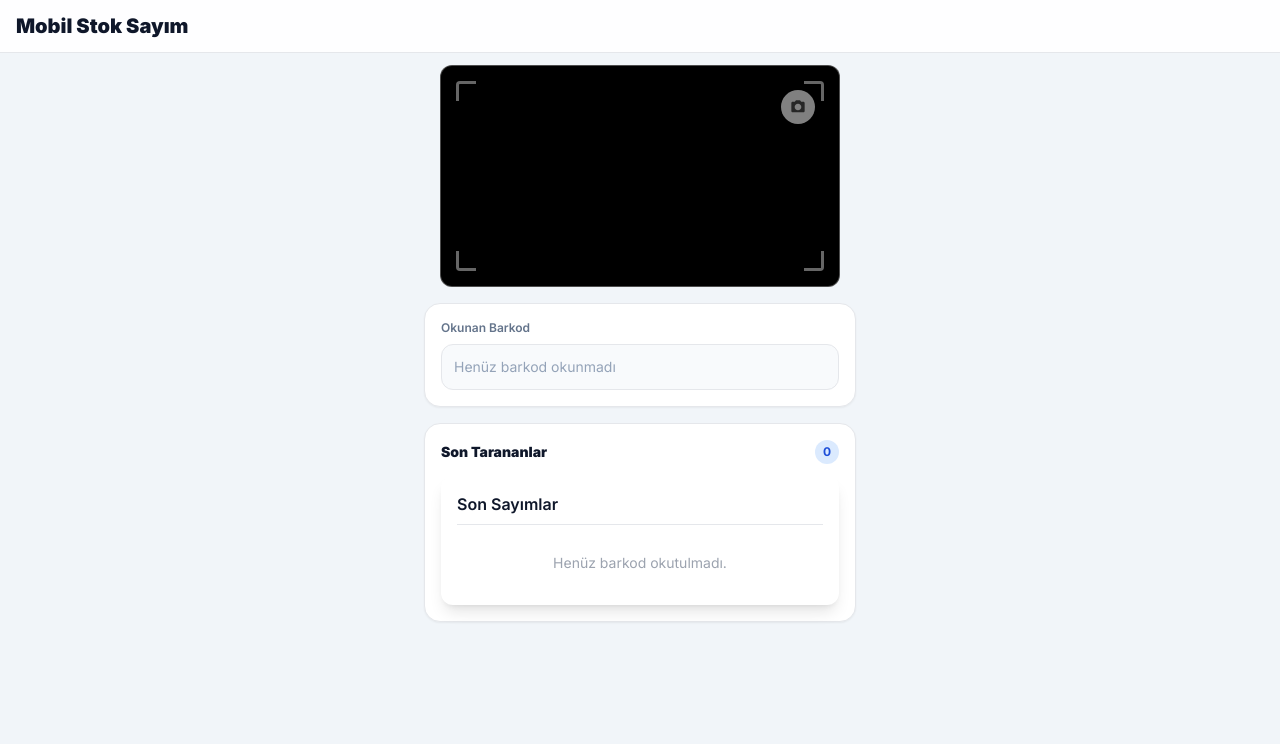
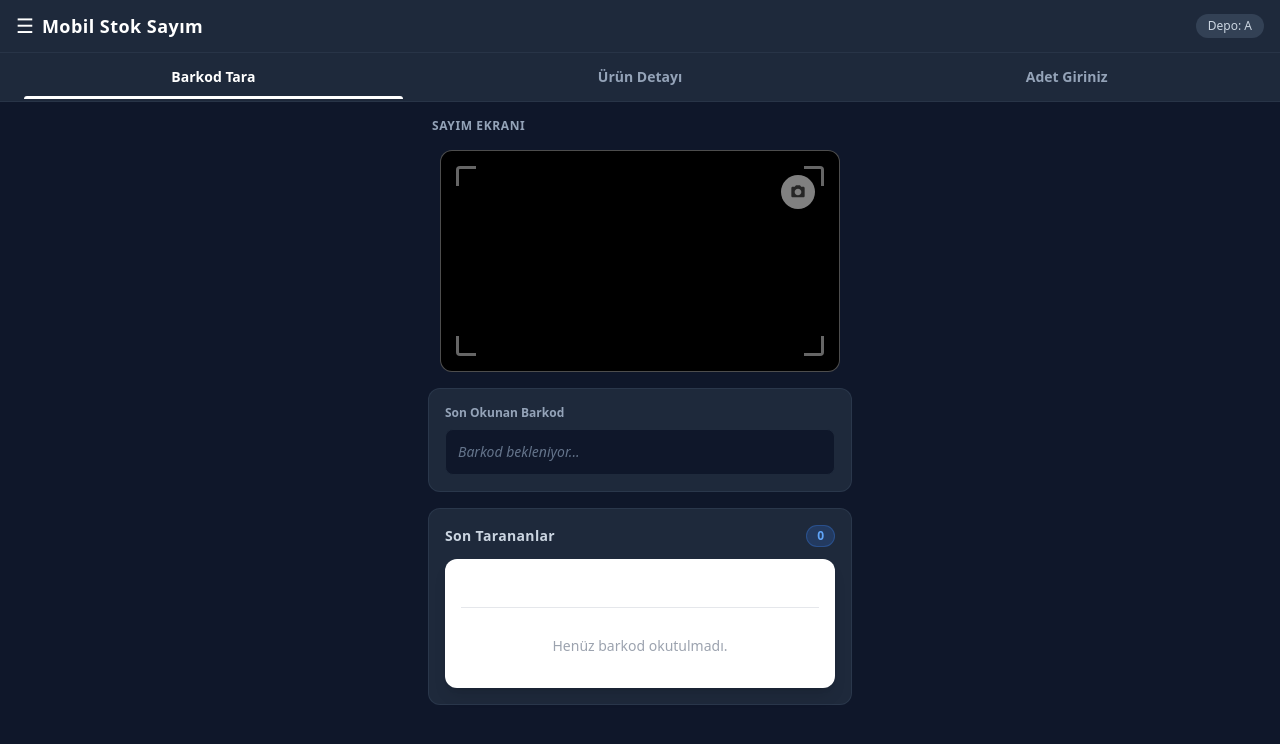
Before and after one commit to celalkale-gitcode/Ayakkabi_Erp, a Next.js app in the folder frontend/: page /dashboard/inventory in a window 1280 px wide. Shown: the top 744 px of the page. Built offline with nearby package versions, Linux system fonts and the light colour scheme.

Commit message:
Update page.tsx

```diff
--- a/frontend/src/app/dashboard/inventory/page.tsx
+++ b/frontend/src/app/dashboard/inventory/page.tsx
@@ -1,27 +1,45 @@
 'use client';
 
-import { useState } from 'react';
+import { useState, useRef, useEffect } from 'react';
 
+// Bileşen ve Kütüphane Importları
 import BarkodScanner from '@/features/inventory/components/BarcodeScanner';
 import ScanHistoryList from '@/features/inventory/components/ScanHistoryList';
 import ManualProductModal from '@/features/inventory/components/ManualProductModal';
+import CameraButton from '@/features/inventory/components/CameraButton';
 
-// Zustand Store, API ve Gerçek Ürün Tiplerinin Entegrasyonu
+// Zustand Store ve API Servis Katmanları
 import { useInventoryStore } from '@/features/inventory/store/useInventoryStore';
 import { inventoryApi } from '@/features/inventory/services/inventoryApi';
 import { ManualProductPayload, ScannedItem } from '@/features/inventory/types/inventory.types';
 
+// Tip Tanımları (Tab Menüsü İçin)
+type TabType = 'scan' | 'detail' | 'quantity';
+
 export default function InventoryPage() {
   const [barcode, setBarcode] = useState('');
+  const [activeTab, setActiveTab] = useState<TabType>('scan'); // Varsayılan olarak tarayıcı açık başlar
   const [showManualModal, setShowManualModal] = useState(false);
   const [showSelectionModal, setShowSelectionModal] = useState(false);
   const [lastScanned, setLastScanned] = useState<string | null>(null);
   const [isLoading, setIsLoading] = useState(false);
 
-  // Zustand Global Store bağlantısı
+  // Adet Giriş Ekranı İçin Miktar State'i
+  const [quantityInput, setQuantityInput] = useState<number>(1);
+
+  // Gerçek Ürün Bilgisi Simülasyon Verisi (Görseldeki LED Panel Bilgileri)
+  const [currentProduct, setCurrentProduct] = useState<{
+    name: string;
+    location: string;
+    shelf: string;
+    currentStock: number;
+    sku: string;
+  } | null>(null);
+
+  // Zustand Store Bağlantısı
   const { scannedItems, addScannedItem } = useInventoryStore();
 
-  // Barkod tarayıcı tetiklendiğinde çalışan ana fonksiyon
+  // BARKOD TARAYICI TETİKLENDİĞİNDE ÇALIŞAN ANA FONKSİYON
   const handleBarcode = async (code: string) => {
     setBarcode(code);
 
@@ -32,19 +50,16 @@ export default function InventoryPage() {
     try {
       setIsLoading(true);
 
-      // Backend servisinden tarama isteği atılıyor (/inventory/scan)
+      // Backend API sorgusu atılıyor
       const data = await inventoryApi.scanBarcode(code);
 
-      // Veritabanı modelinize göre data.success veya doğrudan gelen veri yapısı kontrolü
       if (data && data.success !== false) {
-
-        // ÜRÜN VERİ TABANINDA VAR:
-        // Backend mimarinizden dönen verideki SKU ve güncel stok miktarını güvenli bir şekilde ayıklıyoruz.
-        // Eğer API doğrudan güncellenen varyantı veya ana ürünü dönüyorsa ona göre süzme yapıyoruz:
+        // DURUM A: Ürün sistemde var.
+        // Hiyerarşik mimarinize göre varyant veya stok bilgisini çözümlüyoruz
         let resolvedSku = data.sku || code;
         let resolvedStock = typeof data.yeniStok === 'number' ? data.yeniStok : 1;
+        let productName = 'Kayıtlı Ürün';
 
-        // Gelen veri hiyerarşik Product şemasındaysa içindeki ilgili varyantı bul:
         if (data.varyantlar) {
           const targetVariant = data.varyantlar.find((v: any) =>
             v.barkodlar?.some((b: any) => b.barkod === code) || v.sku === code
@@ -52,135 +67,307 @@ export default function InventoryPage() {
           if (targetVariant) {
             resolvedSku = targetVariant.sku;
             resolvedStock = targetVariant.stokMiktari;
+            productName = data.modelAdi || 'Kayıtlı Ürün';
           }
         }
 
-        const successItem: ScannedItem = {
-          success: true,
-          sku: resolvedSku,
-          yeniStok: resolvedStock
-        };
+        // Aktif ürünü ekrana basmak üzere hafızaya al ve otomatik olarak "Adet Giriniz" sekmesine geç
+        setCurrentProduct({
+          name: productName,
+          location: data.lokasyon || 'A-12-04',
+          shelf: data.raf || '03',
+          currentStock: resolvedStock,
+          sku: resolvedSku
+        });
 
-        // Zustand store'a ekle (Böylece listenin en üstüne düşer ve arayüz güncellenir)
-        addScannedItem(successItem);
+        setQuantityInput(1); // Miktar kutusunu sıfırla
+        setActiveTab('quantity'); // Görseldeki gibi adet girme alanını aç
 
       } else {
-        // ÜRÜN VERİTABANINDA YOK: 3 Seçenekli Karar Modalini Aç
+        // DURUM B: Ürün sistemde kayıtlı değil
         setShowSelectionModal(true);
       }
     } catch (error: any) {
-      // API'den PRODUCT_NOT_FOUND veya 404 hatası dönerse doğrudan seçim menüsünü tetikle
       if (error.response?.data?.code === 'PRODUCT_NOT_FOUND' || error.response?.status === 404) {
         setShowSelectionModal(true);
       } else {
-        console.error('Barkod taranırken sistem hatası:', error);
+        console.error('Sistem hatası:', error);
       }
     } finally {
       setIsLoading(false);
     }
   };
 
-  // Seçim Menüsü Seçenek 1: Hızlıca Yeni Ürün Olarak Ekle (Payload Sözleşmesine Uygun)
+  // SEÇENEK 1: Hızlıca Yeni Ürün Ekleme İsteği
   const handleQuickAdd = async () => {
     try {
       setIsLoading(true);
-
-      // API'nin beklediği ManualProductPayload yapısı zorunlu alanlarla dolduruluyor
       const payload: ManualProductPayload = {
         barkod: barcode,
         urunAdi: 'Hızlı Eklenen Ürün',
         renk: 'Standart',
         beden: 'Standart',
-        sku: 'SKU-' + barcode, // Benzersiz varsayılan SKU üretimi
+        sku: 'SKU-' + barcode,
         miktar: 1
       };
-
       const res = await inventoryApi.createManualProduct(payload);
 
-      // Zustand global state güncelleniyor
       addScannedItem({
         success: true,
         sku: res.sku || payload.sku,
         yeniStok: res.yeniStok || payload.miktar
       });
-
       setShowSelectionModal(false);
+      setActiveTab('scan');
     } catch (err) {
-      console.error('Hızlı ürün ekleme başarısız:', err);
+      console.error(err);
     } finally {
       setIsLoading(false);
     }
   };
 
-  // Seçim Menüsü Seçenek 3: Detaylı Form Verilerini API'ye Gönderme
+  // SEÇENEK 3: Detaylı Form Verilerini Backend'e Gönderme
   const handleManualFormSubmit = async (formData: any) => {
     try {
       setIsLoading(true);
-
-      // ManualProductPayload tip güvenliğine tam eşleme
       const payload: ManualProductPayload = {
         barkod: barcode,
-        urunAdi: formData.urunAdi || 'İsimsiz Ürün',
+        urunAdi: formData.urunAdi,
         marka: formData.marka,
-        renk: formData.renk || 'Belirtilmedi',
-        beden: formData.beden || 'Belirtilmedi',
-        sku: formData.sku || 'SKU-' + barcode,
+        renk: formData.renk,
+        beden: formData.beden,
+        sku: formData.sku || barcode,
         miktar: Number(formData.miktar) || 1
       };
 
       const res = await inventoryApi.createManualProduct(payload);
 
-      // Başarılı kayıttan sonra global Zustand listesine işle
       addScannedItem({
         success: true,
         sku: res.sku || payload.sku,
         yeniStok: res.yeniStok || payload.miktar
       });
+      setShowManualModal(false);
+      setActiveTab('scan');
+    } catch (err) {
+      console.error(err);
+    } finally {
+      setIsLoading(false);
+    }
+  };
 
-      setShowManualModal(false);
+  // ADET GİRİNİZ EKRANI: BÜYÜK YEŞİL "ONAYLA" BUTONU AKIŞI
+  const handleConfirmQuantity = async () => {
+    if (!currentProduct) return;
+    try {
+      setIsLoading(true);
+
+      // Sayım stoğunu API sözleşmenize göre güncellemek için istek atılıyor
+      const payload: ManualProductPayload = {
+        barkod: barcode,
+        urunAdi: currentProduct.name,
+        renk: 'Mevcut',
+        beden: 'Mevcut',
+        sku: currentProduct.sku,
+        miktar: quantityInput
+      };
+
+      // API'ye gönderip güncel veriyi Zustand'a senkronize ediyoruz
+      const res = await inventoryApi.createManualProduct(payload);
+
+      addScannedItem({
+        success: true,
+        sku: res.sku || currentProduct.sku,
+        yeniStok: res.yeniStok || (currentProduct.currentStock + quantityInput)
+      });
+
+      // İşlem başarılı olduktan sonra kullanıcıyı tekrar tarama ekranına geri döndür
+      setCurrentProduct(null);
+      setBarcode('');
+      setActiveTab('scan');
     } catch (err) {
-      console.error('Manuel form kaydı gönderilemedi:', err);
+      console.error('Stok onaylanamadı:', err);
     } finally {
       setIsLoading(false);
     }
   };
 
   return (
-    <div className="min-h-screen bg-slate-100 flex flex-col">
-      {/* STICKY HEADER */}
-      <div className="sticky top-0 z-40 bg-white/90 backdrop-blur border-b">
-        <div className="px-4 py-3">
-          <h1 className="text-xl font-black text-slate-900">Mobil Stok Sayım</h1>
+    <div className="min-h-screen bg-[#0f172a] text-white flex flex-col font-sans">
+
+      {/* 1. ÜST HEADER BAR (Koyu Tema) */}
+      <div className="bg-[#1e293b] border-b border-slate-700/50 sticky top-0 z-40">
+        <div className="px-4 py-3 flex justify-between items-center">
+          <div className="flex items-center gap-2">
+            <span className="text-xl">☰</span>
+            <h1 className="text-lg font-bold tracking-wide">Mobil Stok Sayım</h1>
+          </div>
+          <span className="text-xs bg-slate-700 px-3 py-1 rounded-full text-slate-300 font-medium">
+            Depo: A
+          </span>
         </div>
       </div>
 
-      {/* MAIN CONTENT AREA */}
-      <div className="flex-1 w-full max-w-md mx-auto px-2 py-3 space-y-4">
-        {/* SCANNER COMPONENT */}
-        <div className="w-full">
-          <BarkodScanner onResult={handleBarcode} />
+      {/* 2. PROFESYONEL TAB MENÜ BİLEŞENİ */}
+      <div className="w-full bg-[#1e293b] border-b border-slate-700/50 sticky top-[49px] z-40">
+        <div className="flex justify-around items-center h-12">
+          {/* Barkod Tara */}
+          <button
+            onClick={() => setActiveTab('scan')}
+            className={`flex-1 text-center py-3 text-xs sm:text-sm font-bold transition-all relative ${
+              activeTab === 'scan' ? 'text-white' : 'text-slate-400'
+            }`}
+          >
+            Barkod Tara
+            {activeTab === 'scan' && (
+              <div className="absolute bottom-0 left-6 right-6 h-[3px] bg-white rounded-t-full" />
+            )}
+          </button>
+
+          {/* Ürün Detayı */}
+          <button
+            onClick={() => setActiveTab('detail')}
+            className={`flex-1 text-center py-3 text-xs sm:text-sm font-bold transition-all relative ${
+              activeTab === 'detail' ? 'text-white' : 'text-slate-400'
+            }`}
+          >
+            Ürün Detayı
+            {activeTab === 'detail' && (
+              <div className="absolute bottom-0 left-6 right-6 h-[3px] bg-white rounded-t-full" />
+            )}
+          </button>
+
+          {/* Adet Giriniz */}
+          <button
+            onClick={() => setActiveTab('quantity')}
+            className={`flex-1 text-center py-3 text-xs sm:text-sm font-bold transition-all relative ${
+              activeTab === 'quantity' ? 'text-white' : 'text-slate-400'
+            }`}
+          >
+            Adet Giriniz
+            {activeTab === 'quantity' && (
+              <div className="absolute bottom-0 left-6 right-6 h-[3px] bg-white rounded-t-full" />
+            )}
+          </button>
         </div>
+      </div>
 
-        {/* OKUNAN BARKOD VE YÜKLENİYOR DURUMU */}
-        <div className="bg-white rounded-2xl shadow-sm border p-4">
-          <p className="text-xs font-semibold text-slate-500">Okunan Barkod</p>
-          <div className="mt-2 bg-slate-50 border rounded-xl p-3 flex justify-between items-center">
-            {barcode ? (
-              <p className="text-lg font-black text-blue-600 break-all">{barcode}</p>
+      {/* 3. DİNAMİK İÇERİK ALANI */}
+      <div className="flex-1 w-full max-w-md mx-auto px-3 py-4 space-y-4 overflow-y-auto">
+        <p className="text-xs font-bold text-slate-400 uppercase tracking-wider px-1">Sayım Ekranı</p>
+
+        {/* SEKME A: KAMERA VE TARAYICI MODU */}
+        {activeTab === 'scan' && (
+          <div className="space-y-4 animate-in fade-in duration-200">
+            <div className="w-full">
+              <BarkodScanner onResult={handleBarcode} />
+            </div>
+            {/* Okunan Barkod Bilgi Kutusu */}
+            <div className="bg-[#1e293b] rounded-xl border border-slate-700/60 p-4">
+              <p className="text-xs font-semibold text-slate-400">Son Okunan Barkod</p>
+              <div className="mt-2 bg-[#0f172a] border border-slate-800 rounded-lg p-3 flex justify-between items-center">
+                {barcode ? (
+                  <p className="text-base font-mono font-bold text-blue-400 break-all">{barcode}</p>
+                ) : (
+                  <p className="text-slate-500 text-sm italic">Barkod bekleniyor...</p>
+                )}
+                {isLoading && (
+                  <div className="w-4 h-4 border-2 border-blue-400 border-t-transparent rounded-full animate-spin" />
+                )}
+              </div>
+            </div>
+          </div>
+        )}
+
+        {/* SEKME B: GENİŞ ÜRÜN DETAYI MODU */}
+        {activeTab === 'detail' && (
+          <div className="bg-[#1e293b] p-4 rounded-xl border border-slate-700/60 space-y-3 animate-in fade-in duration-200">
+            <h3 className="font-bold text-base border-b border-slate-700 pb-2 text-blue-400">Geniş Ürün Detayı</h3>
+            {currentProduct ? (
+              <div className="text-sm space-y-2 font-medium text-slate-300">
+                <p><span className="text-slate-500">Ürün Adı:</span> {currentProduct.name}</p>
+                <p><span className="text-slate-500">SKU Kodu:</span> {currentProduct.sku}</p>
+                <p><span className="text-slate-500">Güncel Stok:</span> {currentProduct.currentStock} Adet</p>
+                <p><span className="text-slate-500">Fiziksel Konum:</span> {currentProduct.location}</p>
+                <p><span className="text-slate-500">Raf ID:</span> {currentProduct.shelf}</p>
+              </div>
             ) : (
-              <p className="text-slate-400 text-sm">Henüz barkod okunmadı</p>
-            )}
-            {isLoading && (
-              <div className="w-5 h-5 border-2 border-blue-600 border-t-transparent rounded-full animate-spin"></div>
+              <p className="text-slate-500 text-xs italic">Detaylarını görmek için lütfen önce bir barkod taratın.</p>
             )}
           </div>
-        </div>
+        )}
 
-        {/* TARAMA GEÇMİŞİ (ZUSTAND STORE ÜZERİNDEN AKAR) */}
-        <div className="bg-white rounded-2xl shadow-sm border p-4">
+        {/* SEKME C: ADET GİRİŞ VE ONAY MODU (Görseldeki Panel Düzeni) */}
+        {activeTab === 'quantity' && (
+          <div className="space-y-3 animate-in fade-in duration-200">
+            {/* Ürün Künyesi */}
+            <div className="bg-[#1e293b] p-4 rounded-xl border border-slate-700/60 space-y-1">
+              <p className="text-sm font-bold text-slate-200">
+                URÜN ADI: {currentProduct?.name || 'LED PANEL - 24W (PHILIPS)'}
+              </p>
+              <p className="text-xs text-slate-400 font-medium">
+                Lokasyon: {currentProduct?.location || 'A-12-04'}
+              </p>
+              <p className="text-xs text-slate-400 font-medium">
+                Raf: {currentProduct?.shelf || '03'}
+              </p>
+            </div>
+
+            {/* Sayım Girdi Kontrolleri */}
+            <div className="bg-[#1e293b] p-4 rounded-xl border border-slate-700/60 space-y-4">
+              <p className="text-sm font-bold text-slate-300">
+                Mevcut: <span className="text-emerald-400">{currentProduct?.currentStock || 42} Adet</span>
+              </p>
+
+              <div className="flex items-center justify-between gap-3">
+                <span className="text-sm text-slate-400 font-bold whitespace-nowrap">Miktar Girin:</span>
+                <input
+                  type="number"
+                  value={quantityInput}
+                  onChange={(e) => setQuantityInput(Math.max(1, Number(e.target.value)))}
+                  className="w-full bg-[#0f172a] border border-slate-700 rounded-lg px-3 py-2 text-center text-lg font-black text-white focus:outline-none focus:border-blue-500"
+                />
+              </div>
+
+              {/* Hızlı Ekleme ve Silme Tuş Takımı */}
+              <div className="grid grid-cols-3 gap-2">
+                <button
+                  onClick={() => setQuantityInput((prev) => prev + 1)}
+                  className="bg-slate-700 hover:bg-slate-600 active:scale-95 py-2.5 rounded-lg font-bold text-sm transition"
+                >
+                  +1
+                </button>
+                <button
+                  onClick={() => setQuantityInput((prev) => prev + 10)}
+                  className="bg-slate-700 hover:bg-slate-600 active:scale-95 py-2.5 rounded-lg font-bold text-sm transition"
+                >
+                  +10
+                </button>
+                <button
+                  onClick={() => setQuantityInput(1)}
+                  className="bg-slate-600/50 hover:bg-slate-600 active:scale-95 py-2.5 rounded-lg font-bold text-sm text-slate-300 transition"
+                >
+                  Sil
+                </button>
+              </div>
+
+              {/* ONAYLA BUTONU */}
+              <button
+                onClick={handleConfirmQuantity}
+                disabled={isLoading}
+                className="w-full bg-emerald-600 hover:bg-emerald-500 disabled:opacity-50 active:scale-[0.98] py-3 rounded-xl font-extrabold text-base tracking-wider transition-all mt-2 text-white shadow-lg shadow-emerald-900/20"
+              >
+                {isLoading ? 'KAYDEDİLİYOR...' : 'ONAYLA'}
+              </button>
+            </div>
+          </div>
+        )}
+
+        {/* GLOBAL SAYIM GEÇMİŞİ LİSTESİ */}
+        <div className="bg-[#1e293b] rounded-xl border border-slate-700/60 p-4">
           <div className="flex justify-between items-center mb-3">
-            <h2 className="text-sm font-black text-slate-900">Son Tarananlar</h2>
-            <span className="text-xs bg-blue-100 text-blue-700 px-2 py-1 rounded-full font-bold">
+            <h2 className="text-sm font-black tracking-wide text-slate-300">Son Tarananlar</h2>
+            <span className="text-xs bg-blue-500/20 text-blue-400 px-2.5 py-0.5 rounded-full font-bold border border-blue-500/30">
               {scannedItems.length}
             </span>
           </div>
@@ -190,46 +377,29 @@ export default function InventoryPage() {
 
       {/* 3 SEÇENEKLİ SEÇİM MODAL MENÜSÜ */}
       {showSelectionModal && (
-        <div className="fixed inset-0 z-50 bg-black/50 backdrop-blur-sm flex items-center justify-center p-4">
-          <div className="bg-white w-full max-w-sm rounded-2xl shadow-xl border p-5 space-y-4 animate-in fade-in zoom-in-95 duration-200">
+        <div className="fixed inset-0 z-50 bg-black/60 backdrop-blur-sm flex items-center justify-center p-4">
+          <div className="bg-[#1e293b] border border-slate-700 w-full max-w-sm rounded-2xl shadow-xl p-5 space-y-4 animate-in fade-in zoom-in-95 duration-200">
             <div className="text-center">
-              <div className="w-12 h-12 bg-amber-100 text-amber-600 rounded-full flex items-center justify-center mx-auto mb-2">
+              <div className="w-12 h-12 bg-amber-500/10 text-amber-500 rounded-full flex items-center justify-center mx-auto mb-2 border border-amber-500/20">
                 <svg width="24" height="24" viewBox="0 0 24 24" fill="none" stroke="currentColor" strokeWidth="2.5">
                   <path d="M10.29 3.86L1.82 18a2 2 0 0 0 1.71 3h16.94a2 2 0 0 0 1.71-3L13.71 3.86a2 2 0 0 0-3.42 0z"/>
                   <line x1="12" y1="9" x2="12" y2="13"/><line x1="12" y1="17" x2="12.01" y2="17"/>
                 </svg>
               </div>
-              <h3 className="text-base font-black text-slate-900">Ürün Bulunamadı</h3>
-              <p className="text-xs text-slate-500 mt-1 break-all">
-                <span className="font-mono font-bold text-slate-700">{barcode}</span> barkodu sistemde kayıtlı değil.
+              <h3 className="text-base font-black text-white">Ürün Bulunamadı</h3>
+              <p className="text-xs text-slate-400 mt-1 break-all">
+                <span className="font-mono font-bold text-slate-300">{barcode}</span> barkodu sistemde kayıtlı değil.
               </p>
             </div>
 
             <div className="flex flex-col gap-2 pt-2">
-              {/* 1. Yeni Ürün Ekle */}
-              <button
-                onClick={handleQuickAdd}
-                className="w-full bg-blue-600 active:scale-95 text-white py-3 rounded-xl font-bold text-sm transition-all shadow-sm shadow-blue-200"
-              >
+              <button onClick={handleQuickAdd} className="w-full bg-blue-600 text-white py-3 rounded-xl font-bold text-sm transition-all active:scale-95">
                 1. Yeni Ürün Ekle
               </button>
-
-              {/* 2. Tekrar Tara */}
-              <button
-                onClick={() => setShowSelectionModal(false)}
-                className="w-full bg-slate-100 active:scale-95 text-slate-700 py-3 rounded-xl font-bold text-sm transition-all border border-slate-200"
-              >
+              <button onClick={() => { setShowSelectionModal(false); setActiveTab('scan'); }} className="w-full bg-slate-800 text-slate-300 py-3 rounded-xl font-bold text-sm transition-all border border-slate-700 active:scale-95">
                 2. Tekrar Tara
               </button>
-
-              {/* 3. Manuel Ekle */}
-              <button
-                onClick={() => {
-                  setShowSelectionModal(false);
-                  setShowManualModal(true);
-                }}
-                className="w-full bg-white active:scale-95 text-blue-600 py-3 rounded-xl font-bold text-sm transition-all border border-blue-200"
-              >
+              <button onClick={() => { setShowSelectionModal(false); setShowManualModal(true); }} className="w-full bg-transparent text-blue-400 py-3 rounded-xl font-bold text-sm transition-all border border-blue-500/30 active:scale-95">
                 3. Manuel Ekle
               </button>
             </div>
@@ -237,11 +407,11 @@ export default function InventoryPage() {
         </div>
       )}
 
-      {/* MANUEL ÜRÜN OLUŞTURMA MODALİ */}
+      {/* MANUEL DETAY FORMU MODALİ */}
       {showManualModal && (
         <ManualProductModal
           barkod={barcode}
-          onClose={() => setShowManualModal(false)}
+          onClose={() => { setShowManualModal(false); setActiveTab('scan'); }}
           onSubmit={handleManualFormSubmit}
         />
       )}
```
